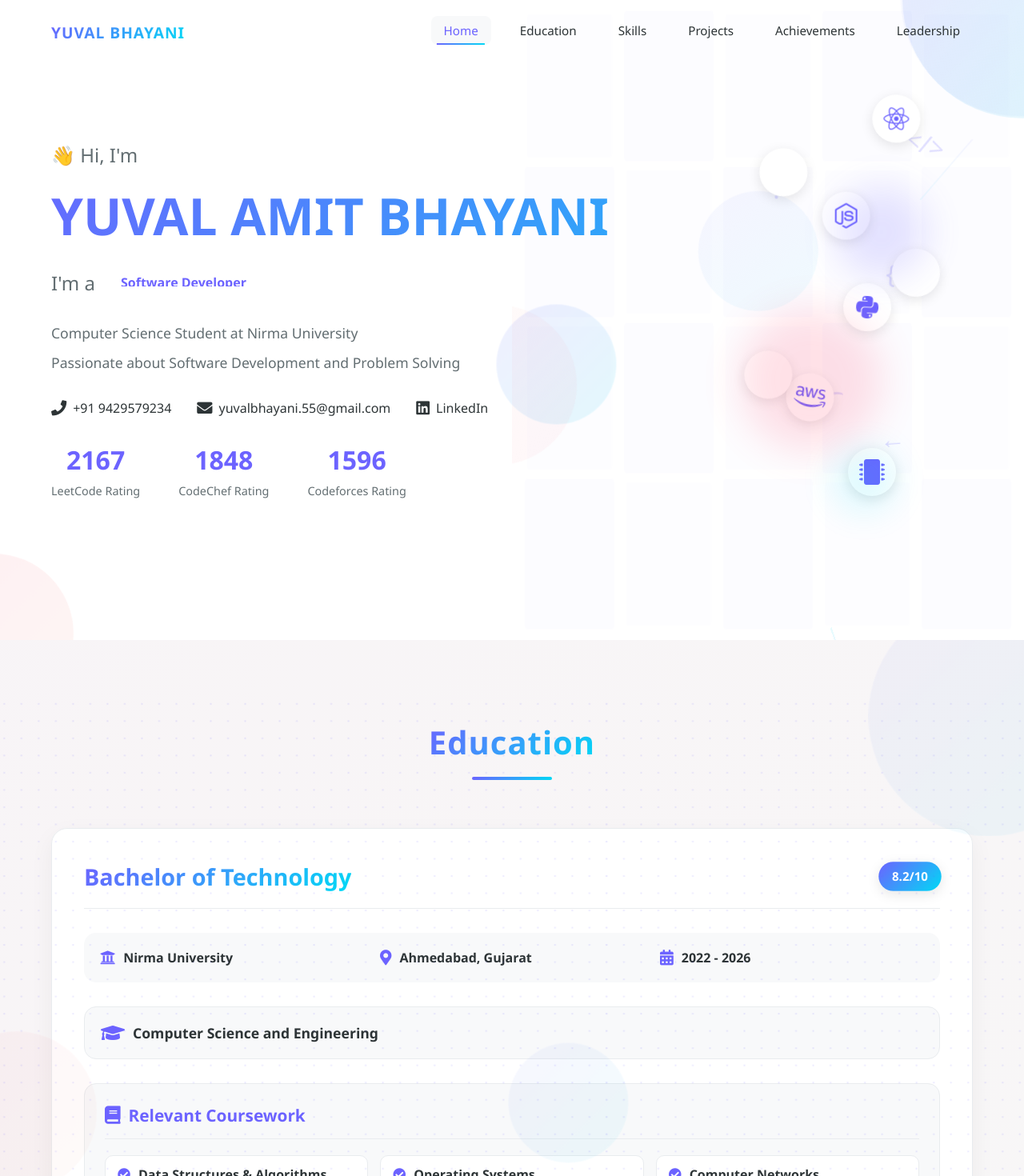
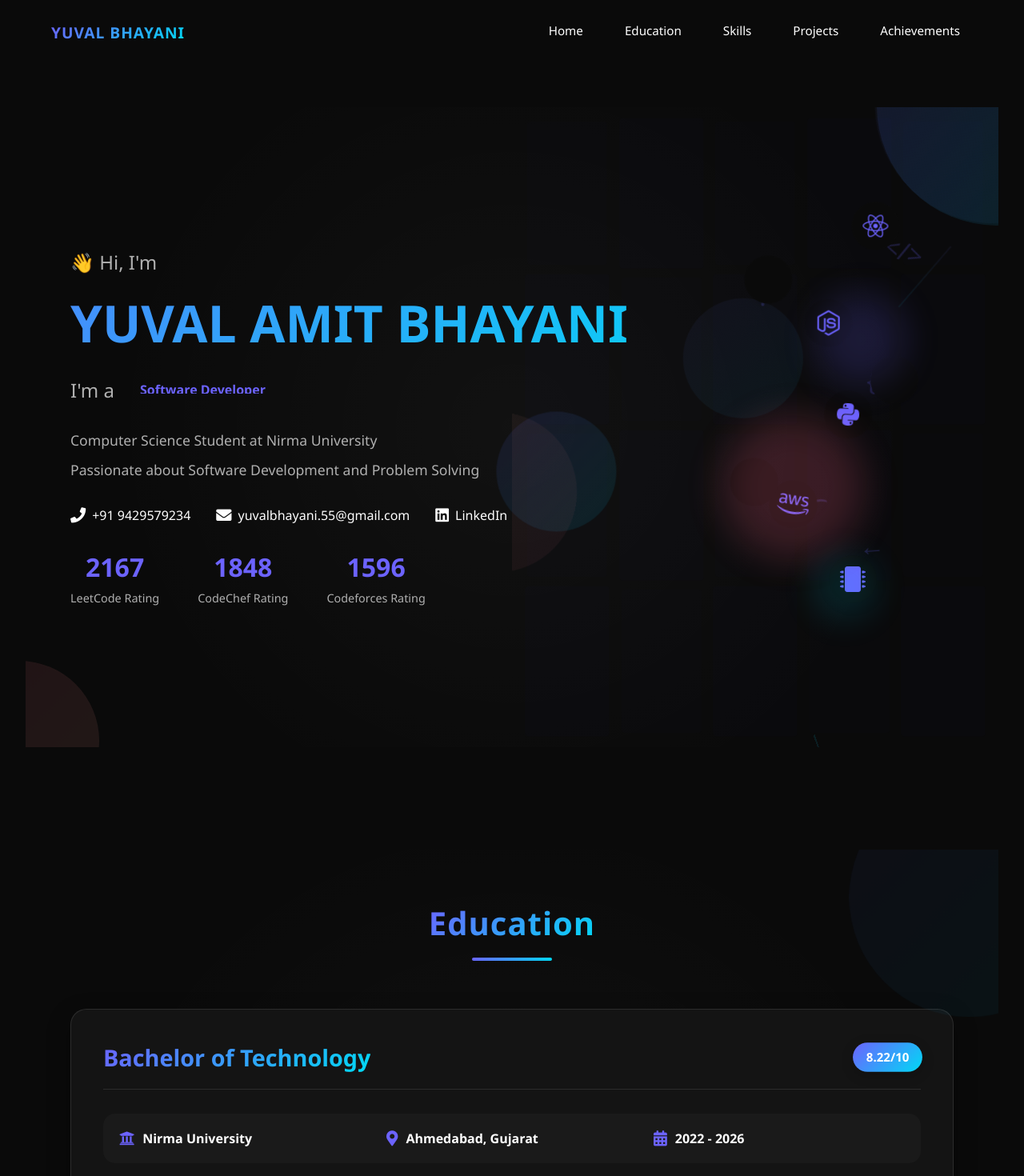
Before and after one commit to yuval0107/portfolio-website, a React (Create React App) app: page /Home in a window 1280 px wide. Shown: the top 1470 px of the page at 80% size. Built offline with nearby package versions, Linux system fonts and the light colour scheme.

Commit message:
Changed css

```diff
--- a/src/App.css
+++ b/src/App.css
@@ -5,21 +5,21 @@
   /* Bright pink */
   --accent-color: #00D9F5;
   /* Bright cyan */
-  --background-light: #FFFFFF;
-  /* White background */
-  --background-off: #F8F9FA;
-  /* Off-white background */
-  --background-card: #FFFFFF;
+  --background-light: #0A0A0A;
+  /* Dark background */
+  --background-off: #1A1A1A;
+  /* Darker background */
+  --background-card: #141414;
   /* Card background */
-  --text-primary: #2D3436;
-  /* Dark text */
-  --text-secondary: #636E72;
+  --text-primary: #FFFFFF;
+  /* Light text */
+  --text-secondary: #B0B0B0;
   /* Gray text */
   --gradient-primary: linear-gradient(135deg, #6C63FF 0%, #00D9F5 100%);
   --gradient-secondary: linear-gradient(135deg, #FF6584 0%, #FFB199 100%);
-  --shadow-color: rgba(108, 99, 255, 0.1);
-  --border-color: #E9ECEF;
-  /* Light border color */
+  --shadow-color: rgba(108, 99, 255, 0.15);
+  --border-color: #2A2A2A;
+  /* Dark border color */
 }
 
 * {
@@ -29,10 +29,33 @@
   font-family: 'Segoe UI', 'Roboto', 'Oxygen', 'Ubuntu', 'Cantarell', 'Fira Sans', 'Droid Sans', 'Helvetica Neue', sans-serif;
 }
 
+html {
+  scroll-behavior: smooth;
+}
+
+body {
+  overflow-x: hidden;
+  background-color: var(--background-light);
+  color: var(--text-primary);
+}
+
 .App {
-  background-color: var(--background-light);
   min-height: 100vh;
-  color: var(--text-primary);
+}
+
+.main-content {
+  padding-top: 70px;
+}
+
+.main-content section {
+  min-height: 100vh;
+  padding: 4rem 2rem;
+  display: flex;
+  flex-direction: column;
+  justify-content: center;
+  opacity: 0;
+  transform: translateY(20px);
+  animation: fadeInUp 0.8s ease forwards;
 }
 
 /* Import Font Awesome for icons */
--- a/src/App.js
+++ b/src/App.js
@@ -1,52 +1,34 @@
-import React, { useEffect } from 'react';
-import { BrowserRouter as Router, Routes, Route, Navigate, useLocation } from 'react-router-dom';
-import './App.css';
+import React from 'react';
 import Navbar from './components/Navbar';
 import Hero from './components/Hero';
 import Education from './components/Education';
 import Skills from './components/Skills';
 import Projects from './components/Projects';
 import Achievements from './components/Achievements';
-import Leadership from './components/Leadership';
-
-// ScrollToTop component to handle scrolling behavior
-function ScrollToTop() {
-  const { pathname } = useLocation();
-
-  useEffect(() => {
-    window.scrollTo(0, 0);
-  }, [pathname]);
-
-  return null;
-}
+import './App.css';
 
 function App() {
   return (
-    <Router>
-      <ScrollToTop />
     <div className="App">
       <Navbar />
-        <Routes>
-          <Route path="/Home" element={
-            <>
+      <div className="main-content">
+        <section id="home">
           <Hero />
+        </section>
+        <section id="education">
           <Education />
+        </section>
+        <section id="skills">
           <Skills />
+        </section>
+        <section id="projects">
           <Projects />
+        </section>
+        <section id="achievements">
           <Achievements />
-              <Leadership />
-            </>
-          } />
-          <Route path="/Education" element={<Education />} />
-          <Route path="/Skills" element={<Skills />} />
-          <Route path="/Projects" element={<Projects />} />
-          <Route path="/Achievements" element={<Achievements />} />
-          <Route path="/Leadership" element={<Leadership />} />
-          <Route path="/" element={<Navigate to="/Home" replace />} />
-          <Route path="*" element={<Navigate to="/Home" replace />} />
-        </Routes>
+        </section>
       </div>
-    </Router>
+    </div>
   );
 }
 
--- a/src/components/Education.css
+++ b/src/components/Education.css
@@ -1,6 +1,6 @@
 .education {
-  background: var(--background-off);
   padding: 100px 0;
+  background: var(--background-light);
   position: relative;
   overflow: hidden;
 }
@@ -12,9 +12,8 @@
   left: 0;
   right: 0;
   bottom: 0;
-  background: var(--gradient-secondary);
-  opacity: 0.03;
-  z-index: 0;
+  background: radial-gradient(circle at center, rgba(255, 255, 255, 0.03) 0%, transparent 70%);
+  pointer-events: none;
 }
 
 .education-container {
@@ -29,6 +28,7 @@
   text-align: center;
   font-size: 2.5rem;
   margin-bottom: 60px;
+  position: relative;
   opacity: 0;
   transform: translateY(20px);
   animation: fadeInUp 0.8s ease forwards;
@@ -51,8 +51,8 @@
   border-radius: 20px;
   padding: 40px;
   margin-bottom: 30px;
-  box-shadow: 0 10px 30px rgba(0, 0, 0, 0.05);
-  border: 1px solid var(--border-color);
+  box-shadow: 0 10px 30px rgba(0, 0, 0, 0.3);
+  border: 1px solid rgba(255, 255, 255, 0.1);
   transform: translateX(-20px);
   opacity: 0;
   transition: all 0.6s ease;
@@ -91,7 +91,7 @@
   align-items: center;
   margin-bottom: 30px;
   padding-bottom: 20px;
-  border-bottom: 1px solid var(--border-color);
+  border-bottom: 1px solid rgba(255, 255, 255, 0.1);
 }
 
 .degree {
@@ -112,7 +112,7 @@
   font-weight: 700;
   font-size: 0.9rem;
   animation: pulse 2s infinite;
-  box-shadow: 0 4px 15px rgba(0, 0, 0, 0.1);
+  box-shadow: 0 4px 15px rgba(0, 0, 0, 0.2);
 }
 
 .education-details {
@@ -170,7 +170,7 @@
   padding: 20px;
   background: var(--background-off);
   border-radius: 15px;
-  border: 1px solid var(--border-color);
+  border: 1px solid rgba(255, 255, 255, 0.1);
   transition: all 0.3s ease;
   cursor: pointer;
 }
@@ -203,13 +203,12 @@
   transition: all 0.3s ease;
 }
 
-/* Coursework Section */
 .coursework-section {
   margin-bottom: 30px;
   padding: 25px;
   background: var(--background-off);
   border-radius: 15px;
-  border: 1px solid var(--border-color);
+  border: 1px solid rgba(255, 255, 255, 0.1);
 }
 
 .coursework-title {
@@ -220,7 +219,7 @@
   font-size: 1.3rem;
   margin-bottom: 20px;
   padding-bottom: 15px;
-  border-bottom: 1px solid var(--border-color);
+  border-bottom: 1px solid rgba(255, 255, 255, 0.1);
   font-weight: 700;
 }
 
@@ -230,7 +229,7 @@
 
 .coursework-grid {
   display: grid;
-  grid-template-columns: repeat(auto-fit, minmax(250px, 1fr));
+  grid-template-columns: repeat(3, 1fr);
   gap: 15px;
 }
 
@@ -241,7 +240,7 @@
   padding: 12px 15px;
   background: var(--background-card);
   border-radius: 10px;
-  border: 1px solid var(--border-color);
+  border: 1px solid rgba(255, 255, 255, 0.1);
   transition: all 0.3s ease;
 }
 
@@ -272,7 +271,7 @@
   padding: 20px;
   background: var(--background-off);
   border-radius: 15px;
-  border: 1px solid var(--border-color);
+  border: 1px solid rgba(255, 255, 255, 0.1);
 }
 
 .highlight-item {
@@ -298,62 +297,6 @@
   transform: scale(1.2);
 }
 
-/* Decorative Elements */
-.education-decoration {
-  position: absolute;
-  top: 0;
-  left: 0;
-  width: 100%;
-  height: 100%;
-  pointer-events: none;
-  z-index: 0;
-}
-
-.decoration-circle {
-  position: absolute;
-  border-radius: 50%;
-  background: var(--gradient-primary);
-  opacity: 0.05;
-  animation: float 8s ease-in-out infinite;
-}
-
-.circle-1 {
-  width: 300px;
-  height: 300px;
-  top: -150px;
-  right: -150px;
-  animation-delay: 0s;
-}
-
-.circle-2 {
-  width: 200px;
-  height: 200px;
-  bottom: -100px;
-  left: -100px;
-  background: var(--gradient-secondary);
-  animation-delay: 2s;
-}
-
-.circle-3 {
-  width: 150px;
-  height: 150px;
-  top: 50%;
-  left: 50%;
-  transform: translate(-50%, -50%);
-  animation-delay: 4s;
-}
-
-.decoration-dots {
-  position: absolute;
-  width: 100%;
-  height: 100%;
-  background-image: radial-gradient(var(--primary-color) 1px, transparent 1px);
-  background-size: 20px 20px;
-  opacity: 0.1;
-  animation: pulseDots 4s ease-in-out infinite;
-}
-
-/* Animations */
 @keyframes fadeInUp {
   from {
     opacity: 0;
@@ -363,20 +306,6 @@
   to {
     opacity: 1;
     transform: translateY(0);
-  }
-}
-
-@keyframes float {
-  0% {
-    transform: translate(0, 0);
-  }
-
-  50% {
-    transform: translate(-20px, -20px);
-  }
-
-  100% {
-    transform: translate(0, 0);
   }
 }
 
@@ -394,21 +323,6 @@
   }
 }
 
-@keyframes pulseDots {
-
-  0%,
-  100% {
-    opacity: 0.1;
-    transform: scale(1);
-  }
-
-  50% {
-    opacity: 0.15;
-    transform: scale(1.1);
-  }
-}
-
-/* Responsive Design */
 @media screen and (max-width: 768px) {
   .education {
     padding: 60px 0;
@@ -436,19 +350,16 @@
   .coursework-grid {
     grid-template-columns: 1fr;
   }
+}
 
-  .circle-1 {
-    width: 200px;
-    height: 200px;
-  }
-
-  .circle-2 {
-    width: 150px;
-    height: 150px;
-  }
-
-  .circle-3 {
-    width: 100px;
-    height: 100px;
+@media screen and (max-width: 992px) {
+  .coursework-grid {
+    grid-template-columns: repeat(2, 1fr);
   }
 }
+
+@media screen and (max-width: 576px) {
+  .coursework-grid {
+    grid-template-columns: 1fr;
+  }
+}
--- a/src/components/Education.js
+++ b/src/components/Education.js
@@ -33,7 +33,7 @@
       institution: "Nirma University",
       location: "Ahmedabad, Gujarat",
       duration: "2022 - 2026",
-      gpa: "8.2/10",
+      gpa: "8.22/10",
       highlights: [
         "Active member of the Coding Club",
         "Participated in various hackathons and coding competitions"
--- a/src/components/Hero.css
+++ b/src/components/Hero.css
@@ -1,11 +1,23 @@
 .hero {
-  background: var(--background-light);
   min-height: 100vh;
   display: flex;
   align-items: center;
   justify-content: center;
+  padding: 120px 0 60px;
   position: relative;
   overflow: hidden;
+  background: var(--background-light);
+}
+
+.hero::before {
+  content: '';
+  position: absolute;
+  top: 0;
+  left: 0;
+  right: 0;
+  bottom: 0;
+  background: radial-gradient(circle at center, rgba(255, 255, 255, 0.03) 0%, transparent 70%);
+  pointer-events: none;
 }
 
 .hero-background {
@@ -149,6 +161,7 @@
 .hero-container {
   max-width: 1200px;
   width: 100%;
+  margin: 0 auto;
   padding: 0 24px;
   position: relative;
   z-index: 1;
@@ -295,7 +308,7 @@
 
 .cta-button:hover {
   transform: translateY(-2px);
-  box-shadow: 0 5px 15px var(--shadow-color);
+  box-shadow: 0 5px 15px rgba(0, 0, 0, 0.3);
 }
 
 .hero-stats {
@@ -369,20 +382,6 @@
   }
 }
 
-@keyframes float {
-  0% {
-    transform: translateY(0px);
-  }
-
-  50% {
-    transform: translateY(-20px);
-  }
-
-  100% {
-    transform: translateY(0px);
-  }
-}
-
 @keyframes gradient {
   0% {
     background-position: 0% 50%;
@@ -424,54 +423,6 @@
   }
 }
 
-@keyframes floatCircle {
-  0% {
-    transform: translate(0, 0) rotate(0deg);
-  }
-
-  50% {
-    transform: translate(-20px, -20px) rotate(180deg);
-  }
-
-  100% {
-    transform: translate(0, 0) rotate(360deg);
-  }
-}
-
-@keyframes pulseDots {
-
-  0%,
-  100% {
-    opacity: 0.1;
-    transform: scale(1);
-  }
-
-  50% {
-    opacity: 0.15;
-    transform: scale(1.1);
-  }
-}
-
-@keyframes slideLine {
-  0% {
-    transform: translateY(-100px) rotate(0deg);
-    opacity: 0;
-  }
-
-  20% {
-    opacity: 0.1;
-  }
-
-  80% {
-    opacity: 0.1;
-  }
-
-  100% {
-    transform: translateY(100vh) rotate(360deg);
-    opacity: 0;
-  }
-}
-
 @media screen and (max-width: 768px) {
   .hero-name {
     font-size: 3rem;
@@ -490,39 +441,4 @@
     flex-direction: column;
     gap: 1.5rem;
   }
-
-  .shape-1 {
-    width: 200px;
-    height: 200px;
-  }
-
-  .shape-2 {
-    width: 150px;
-    height: 150px;
-  }
-
-  .shape-3 {
-    width: 100px;
-    height: 100px;
-  }
-
-  .animated-bg {
-    width: 100%;
-    opacity: 0.5;
-  }
-
-  .animated-circle:nth-child(1) {
-    width: 300px;
-    height: 300px;
-  }
-
-  .animated-circle:nth-child(2) {
-    width: 200px;
-    height: 200px;
-  }
-
-  .animated-circle:nth-child(3) {
-    width: 150px;
-    height: 150px;
-  }
 }
--- a/src/components/Navbar.css
+++ b/src/components/Navbar.css
@@ -10,9 +10,9 @@
 }
 
 .navbar.scrolled {
-  background: var(--background-card);
+  background: rgba(20, 20, 20, 0.95);
   backdrop-filter: blur(10px);
-  box-shadow: 0 4px 30px rgba(0, 0, 0, 0.1);
+  box-shadow: 0 4px 30px rgba(0, 0, 0, 0.3);
   padding: 15px 0;
 }
 
@@ -132,7 +132,7 @@
     flex-direction: column;
     gap: 15px;
     transition: all 0.3s ease;
-    box-shadow: -5px 0 30px rgba(0, 0, 0, 0.1);
+    box-shadow: -5px 0 30px rgba(0, 0, 0, 0.3);
   }
 
   .navbar-links.active {
--- a/src/components/Navbar.js
+++ b/src/components/Navbar.js
@@ -1,15 +1,12 @@
 import React, { useState, useEffect } from 'react';
-import { Link, useLocation } from 'react-router-dom';
 import './Navbar.css';
 
 const Navbar = () => {
   const [isScrolled, setIsScrolled] = useState(false);
   const [isMobileMenuOpen, setIsMobileMenuOpen] = useState(false);
-  const location = useLocation();
 
   useEffect(() => {
     const handleScroll = () => {
-      // Update scrolled state
       setIsScrolled(window.scrollY > 50);
     };
 
@@ -21,71 +18,29 @@
     setIsMobileMenuOpen(!isMobileMenuOpen);
   };
 
-  const isActive = (path) => {
-    if (path === '/Home') {
-      return location.pathname === '/Home';
+  const scrollToSection = (sectionId) => {
+    const element = document.getElementById(sectionId);
+    if (element) {
+      element.scrollIntoView({ behavior: 'smooth' });
+      setIsMobileMenuOpen(false);
     }
-    return location.pathname.startsWith(path);
   };
 
   return (
     <nav className={`navbar ${isScrolled ? 'scrolled' : ''}`}>
       <div className="navbar-container">
-        <div className="navbar-logo">
-          <Link to="/Home">
-            <span className="logo-text">YUVAL BHAYANI</span>
-          </Link>
+        <div className="navbar-logo" onClick={() => scrollToSection('home')}>
+          <span className="logo-text">YUVAL BHAYANI</span>
         </div>
         <button className="mobile-menu-button" onClick={toggleMobileMenu} aria-label="Toggle menu">
           <i className={`fas ${isMobileMenuOpen ? 'fa-times' : 'fa-bars'}`}></i>
         </button>
         <div className={`navbar-links ${isMobileMenuOpen ? 'active' : ''}`}>
-          <Link
-            to="/Home"
-            className={isActive('/Home') ? 'active' : ''}
-            onClick={toggleMobileMenu}
-          >
-            Home
-          </Link>
-          <Link
-            to="/Education"
-            className={isActive('/Education') ? 'active' : ''}
-            onClick={toggleMobileMenu}
-          >
-            Education
-          </Link>
-          <Link
-            to="/Skills"
-            className={isActive('/Skills') ? 'active' : ''}
-            onClick={toggleMobileMenu}
-
-          >
-            Skills
-          </Link>
-          <Link
-            to="/Projects"
-            className={isActive('/Projects') ? 'active' : ''}
-            onClick={toggleMobileMenu}
-
-          >
-            Projects
-          </Link>
-          <Link
-            to="/Achievements"
-            className={isActive('/Achievements') ? 'active' : ''}
-            onClick={toggleMobileMenu}
-
-          >
-            Achievements
-          </Link>
-          <Link
-            to="/Leadership"
-            className={isActive('/Leadership') ? 'active' : ''}
-            onClick={toggleMobileMenu}
-
-          >
-            Leadership
-          </Link>
+          <a href="#home" onClick={() => scrollToSection('home')}>Home</a>
+          <a href="#education" onClick={() => scrollToSection('education')}>Education</a>
+          <a href="#skills" onClick={() => scrollToSection('skills')}>Skills</a>
+          <a href="#projects" onClick={() => scrollToSection('projects')}>Projects</a>
+          <a href="#achievements" onClick={() => scrollToSection('achievements')}>Achievements</a>
         </div>
       </div>
     </nav>
--- a/src/components/Skills.css
+++ b/src/components/Skills.css
@@ -1,6 +1,6 @@
 .skills {
+  padding: 100px 0;
   background: var(--background-light);
-  padding: 100px 0;
   position: relative;
   overflow: hidden;
 }
@@ -12,9 +12,8 @@
   left: 0;
   right: 0;
   bottom: 0;
-  background: var(--gradient-primary);
-  opacity: 0.03;
-  z-index: 0;
+  background: radial-gradient(circle at center, rgba(255, 255, 255, 0.03) 0%, transparent 70%);
+  pointer-events: none;
 }
 
 .skills-container {
@@ -64,8 +63,8 @@
   background: var(--background-card);
   border-radius: 20px;
   padding: 30px;
-  box-shadow: 0 10px 30px rgba(0, 0, 0, 0.05);
-  border: 1px solid var(--border-color);
+  box-shadow: 0 10px 30px rgba(0, 0, 0, 0.3);
+  border: 1px solid rgba(255, 255, 255, 0.1);
   transition: all 0.4s cubic-bezier(0.4, 0, 0.2, 1);
   position: relative;
   overflow: hidden;
@@ -73,7 +72,7 @@
 
 .skill-category:hover {
   transform: translateY(-5px) scale(1.02);
-  box-shadow: 0 15px 40px rgba(0, 0, 0, 0.1);
+  box-shadow: 0 15px 40px rgba(0, 0, 0, 0.4);
   border-color: var(--primary-color);
 }
 
@@ -99,7 +98,7 @@
   gap: 15px;
   margin-bottom: 25px;
   padding-bottom: 15px;
-  border-bottom: 1px solid var(--border-color);
+  border-bottom: 1px solid rgba(255, 255, 255, 0.1);
   transition: all 0.4s ease;
 }
 
@@ -143,7 +142,6 @@
   transition: all 0.4s cubic-bezier(0.4, 0, 0.2, 1);
   margin-bottom: 15px;
   padding: 10px;
-  border-radius: 10px;
 }
 
 .skill-item:hover {
@@ -195,7 +193,7 @@
 
 .skill-item:hover .skill-bar {
   height: 10px;
-  box-shadow: 0 2px 8px rgba(0, 0, 0, 0.1);
+  box-shadow: 0 2px 8px rgba(0, 0, 0, 0.2);
 }
 
 .skill-progress {
@@ -225,62 +223,6 @@
   transform: scale(1.1);
 }
 
-/* Decorative Elements */
-.skills-decoration {
-  position: absolute;
-  top: 0;
-  left: 0;
-  width: 100%;
-  height: 100%;
-  pointer-events: none;
-  z-index: 0;
-}
-
-.decoration-circle {
-  position: absolute;
-  border-radius: 50%;
-  background: var(--gradient-primary);
-  opacity: 0.05;
-  animation: float 8s ease-in-out infinite;
-}
-
-.circle-1 {
-  width: 300px;
-  height: 300px;
-  top: -150px;
-  right: -150px;
-  animation-delay: 0s;
-}
-
-.circle-2 {
-  width: 200px;
-  height: 200px;
-  bottom: -100px;
-  left: -100px;
-  background: var(--gradient-secondary);
-  animation-delay: 2s;
-}
-
-.circle-3 {
-  width: 150px;
-  height: 150px;
-  top: 50%;
-  left: 50%;
-  transform: translate(-50%, -50%);
-  animation-delay: 4s;
-}
-
-.decoration-dots {
-  position: absolute;
-  width: 100%;
-  height: 100%;
-  background-image: radial-gradient(var(--primary-color) 1px, transparent 1px);
-  background-size: 20px 20px;
-  opacity: 0.1;
-  animation: pulseDots 4s ease-in-out infinite;
-}
-
-/* Animations */
 @keyframes fadeInUp {
   from {
     opacity: 0;
@@ -305,35 +247,6 @@
   }
 }
 
-@keyframes float {
-  0% {
-    transform: translate(0, 0);
-  }
-
-  50% {
-    transform: translate(-20px, -20px);
-  }
-
-  100% {
-    transform: translate(0, 0);
-  }
-}
-
-@keyframes pulseDots {
-
-  0%,
-  100% {
-    opacity: 0.1;
-    transform: scale(1);
-  }
-
-  50% {
-    opacity: 0.15;
-    transform: scale(1.1);
-  }
-}
-
-/* Responsive Design */
 @media screen and (max-width: 768px) {
   .skills {
     padding: 60px 0;
@@ -377,19 +290,4 @@
   .skill-info span {
     font-size: 0.9rem;
   }
-
-  .circle-1 {
-    width: 200px;
-    height: 200px;
-  }
-
-  .circle-2 {
-    width: 150px;
-    height: 150px;
-  }
-
-  .circle-3 {
-    width: 100px;
-    height: 100px;
-  }
 }
```
Lines whose indentation alone changed are shown as unchanged.
